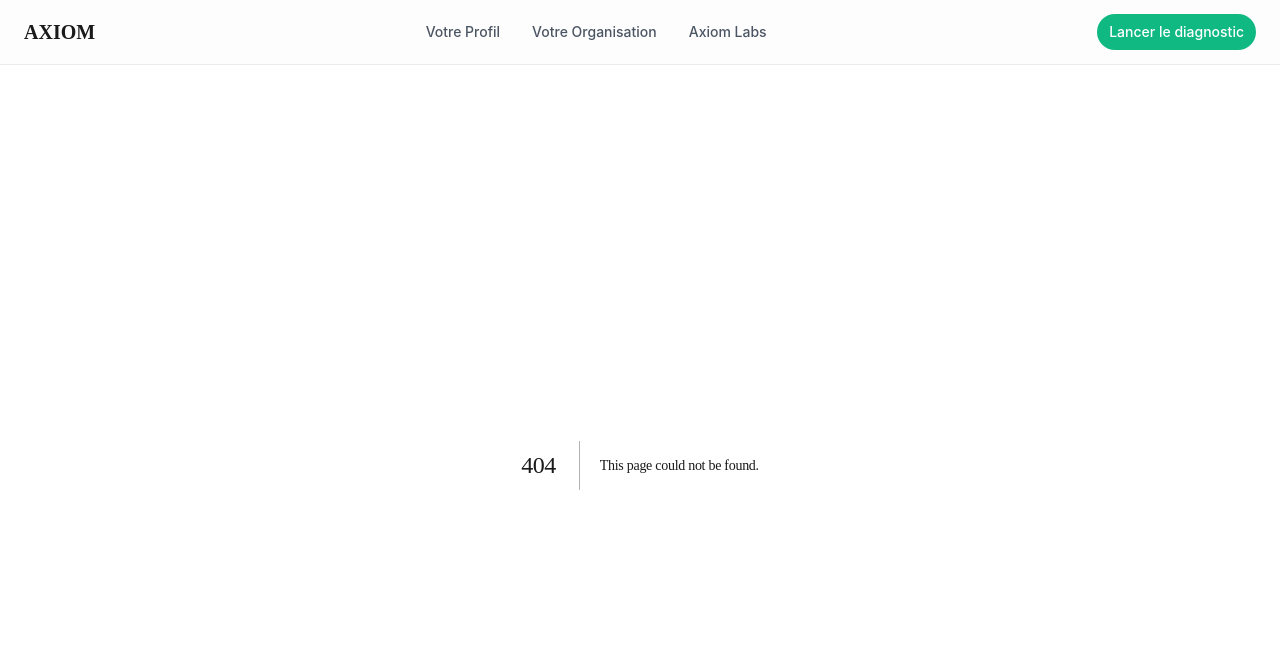
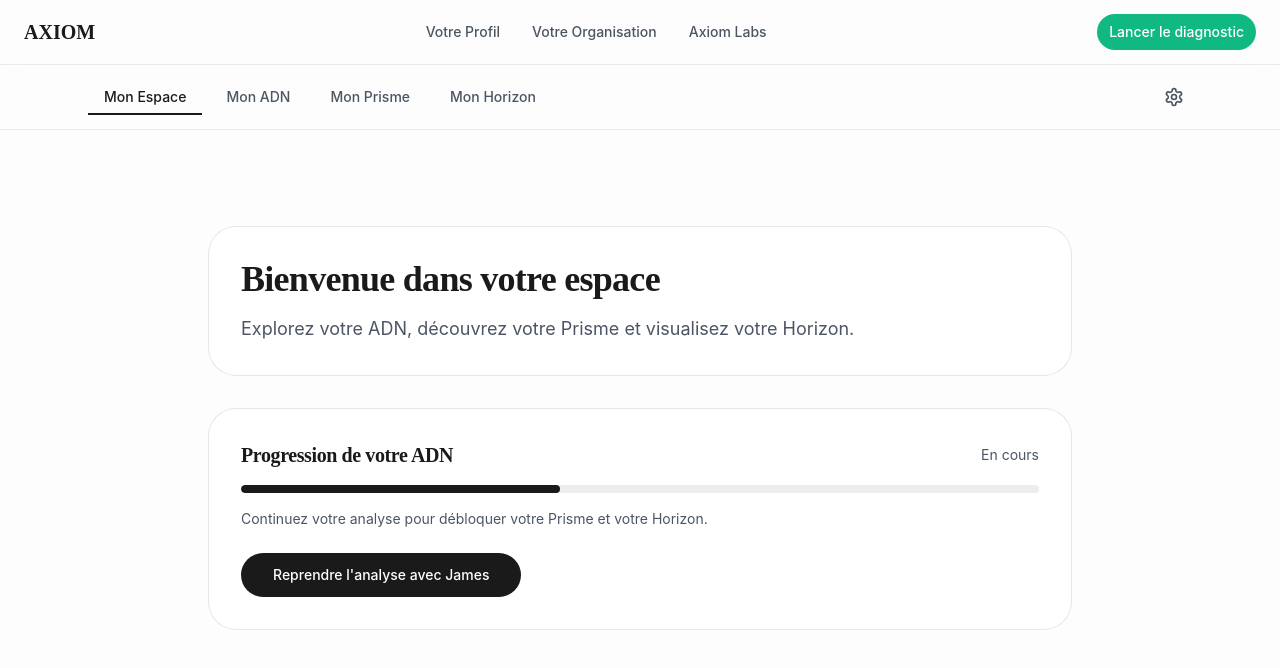
Before and after one commit to Yolesmans/james, a Next.js app: page /profil in a window 1280 px wide. Before the commit this address had no page. Shown: the top 668 px of the page. Built offline with nearby package versions, Linux system fonts and the light colour scheme.

Commit message:
fix(core): prevent route regressions and restore Organisation placeholder

```diff
--- a/app/globals.css
+++ b/app/globals.css
@@ -119,4 +119,13 @@
       ),
       #FDFDFD;
   }
+
+  .scrollbar-hide {
+    -ms-overflow-style: none;
+    scrollbar-width: none;
+  }
+
+  .scrollbar-hide::-webkit-scrollbar {
+    display: none;
+  }
 }
--- /dev/null
+++ b/app/organisation/page.tsx
@@ -0,0 +1,30 @@
+'use client'
+
+import BentoCard from '@/components/ui/BentoCard'
+
+export default function OrganisationPage() {
+  return (
+    <div className="min-h-screen bg-[#FDFDFD] pb-20">
+      <div className="container max-w-4xl mx-auto px-4 py-12 md:py-24">
+        <div className="space-y-8">
+          <div className="text-center space-y-4">
+            <h1 className="text-3xl md:text-4xl font-serif font-semibold text-[#1A1A1B]">
+              Espace Organisation
+            </h1>
+            <p className="text-lg text-[#4B5563] max-w-2xl mx-auto">
+              Cet espace sera bientôt configuré.
+            </p>
+          </div>
+
+          <BentoCard className="bg-white border-[rgba(26,26,27,0.1)]">
+            <div className="space-y-4">
+              <p className="text-[#4B5563]">
+                L'espace Organisation vous permettra de gérer votre entreprise et vos équipes.
+              </p>
+            </div>
+          </BentoCard>
+        </div>
+      </div>
+    </div>
+  )
+}
--- a/app/page.tsx
+++ b/app/page.tsx
@@ -68,7 +68,7 @@ export default function HomePage() {
       {/* Logo AXIOM - Position fixed en haut à gauche */}
       <div
         className={`fixed top-6 left-6 z-10 font-serif text-3xl md:text-4xl font-semibold text-[#1A1A1B] transition-all duration-[900ms] ease-out ${
-          mounted ? 'opacity-85 translate-y-0' : 'opacity-0 translate-y-3'
+          mounted ? 'opacity-85 translate-y-0' : 'opacity-85 translate-y-0'
         }`}
       >
         AXIOM
@@ -78,13 +78,13 @@ export default function HomePage() {
         {/* Manifeste - Phrase centrale */}
         <div
           className={`text-center mb-16 transition-all duration-[900ms] ease-out ${
-            mounted ? 'opacity-100 translate-y-0' : 'opacity-0 translate-y-3'
+            mounted ? 'opacity-100 translate-y-0' : 'opacity-100 translate-y-0'
           }`}
           style={{ transitionDelay: '200ms' }}
         >
           <p className="font-serif font-semibold text-xl md:text-2xl text-[#1A1A1B] tracking-tight whitespace-pre-line">
-            {displayedText}
-            {(displayedText.length < firstPart.length ||
+            {displayedText || firstPart}
+            {((displayedText.length < firstPart.length && displayedText.length > 0) ||
               isPaused ||
               (displayedText.includes('\n') && displayedText.length < firstPart.length + 1 + secondPart.length)) && (
               <span className="animate-pulse">|</span>
@@ -95,7 +95,7 @@ export default function HomePage() {
         {/* Cartes - Votre Profil / Votre Organisation */}
         <div
           className={`grid md:grid-cols-2 gap-6 transition-all duration-[900ms] ease-out ${
-            mounted ? 'opacity-100 translate-y-0' : 'opacity-0 translate-y-3'
+            mounted ? 'opacity-100 translate-y-0' : 'opacity-100 translate-y-0'
           }`}
           style={{ transitionDelay: '400ms' }}
         >
--- a/app/profil/analyse/page.tsx
+++ b/app/profil/analyse/page.tsx
@@ -1,7 +1,6 @@
 'use client'
 
 import { useEffect, useState } from 'react'
-import { motion } from 'framer-motion'
 import { setAdnCompleted } from '@/lib/adn'
 import BentoCard from '@/components/ui/BentoCard'
 import { Button } from '@/components/ui/button'
@@ -24,7 +23,7 @@ export default function ProfilAnalysePage() {
         <div className="space-y-8">
           <div className="text-center space-y-4">
             <h1 className="text-3xl md:text-4xl font-serif font-semibold text-[#1A1A1B]">
-              Explorer votre ADN
+              Mon ADN
             </h1>
             <p className="text-lg text-[#4B5563] max-w-2xl mx-auto">
               James va analyser votre fonctionnement pour révéler votre Prisme.
@@ -53,18 +52,13 @@ export default function ProfilAnalysePage() {
 
       {/* Bandeau de confidentialité */}
       {mounted && (
-        <motion.div
-          initial={{ opacity: 0, y: 20 }}
-          animate={{ opacity: 1, y: 0 }}
-          transition={{ delay: 0.3, duration: 0.5, ease: 'easeOut' }}
-          className="fixed bottom-0 left-0 right-0 z-50 bg-white/80 backdrop-blur-sm border-t border-[rgba(26,26,27,0.1)] px-4 py-3"
-        >
+        <div className="fixed bottom-0 left-0 right-0 z-50 bg-white/80 backdrop-blur-sm border-t border-[rgba(26,26,27,0.1)] px-4 py-3">
           <div className="container max-w-4xl mx-auto">
             <p className="text-xs md:text-sm text-[#4B5563] text-center">
-              Vos données sont un sanctuaire. Cryptées, privées, jamais vendues. Vous gardez le contrôle total.
+              Axiom est un sanctuaire. Vos données sont cryptées, privées et jamais vendues. Vous restez maître de votre ADN.
             </p>
           </div>
-        </motion.div>
+        </div>
       )}
     </div>
   )
--- a/app/profil/futur/page.tsx
+++ b/app/profil/futur/page.tsx
@@ -25,16 +25,20 @@ export default function ProfilFuturPage() {
     return <LockedPlaceholder />
   }
 
-  // Si l'ADN est complété, afficher le contenu (placeholder minimal pour l'instant)
+  // Si l'ADN est complété, afficher le contenu
   return (
-    <div className="min-h-screen flex items-center justify-center bg-[#FDFDFD] px-4">
-      <div className="text-center max-w-2xl">
-        <h1 className="text-3xl md:text-4xl font-serif font-semibold text-[#1A1A1B] mb-4">
-          Votre futur
-        </h1>
-        <p className="text-lg text-[#4B5563]">
-          Contenu à venir
-        </p>
+    <div className="min-h-screen bg-[#FDFDFD] pb-20">
+      <div className="container max-w-4xl mx-auto px-4 py-12 md:py-24">
+        <div className="flex items-center justify-center min-h-[60vh]">
+          <div className="text-center max-w-2xl space-y-4">
+            <h1 className="text-3xl md:text-4xl font-serif font-semibold text-[#1A1A1B]">
+              Mon Horizon
+            </h1>
+            <p className="text-lg text-[#4B5563]">
+              James identifie actuellement les écosystèmes qui résonnent avec votre fréquence.
+            </p>
+          </div>
+        </div>
       </div>
     </div>
   )
--- /dev/null
+++ b/app/profil/layout.tsx
@@ -0,0 +1,73 @@
+'use client'
+
+import { usePathname } from 'next/navigation'
+import Link from 'next/link'
+import { Settings } from 'lucide-react'
+import { cn } from '@/lib/utils'
+
+const navItems = [
+  { label: 'Mon Espace', href: '/profil' },
+  { label: 'Mon ADN', href: '/profil/analyse' },
+  { label: 'Mon Prisme', href: '/profil/resultats' },
+  { label: 'Mon Horizon', href: '/profil/futur' },
+]
+
+export default function ProfilLayout({
+  children,
+}: {
+  children: React.ReactNode
+}) {
+  const pathname = usePathname()
+
+  return (
+    <div className="min-h-screen bg-[#FDFDFD]">
+      {/* Header Navigation */}
+      <header className="sticky top-0 z-40 w-full border-b border-[rgba(26,26,27,0.08)] bg-[rgba(253,253,253,0.75)] backdrop-blur-[12px]">
+        <div className="container max-w-6xl mx-auto px-4 md:px-6">
+          <nav className="flex items-center justify-between h-16">
+            {/* Navigation Tabs */}
+            <div className="flex items-center space-x-1 md:space-x-2 overflow-x-auto scrollbar-hide">
+              {navItems.map((item) => {
+                const isActive = pathname === item.href
+                return (
+                  <Link
+                    key={item.href}
+                    href={item.href}
+                    className={cn(
+                      'relative px-4 py-2 text-sm font-medium transition-colors duration-200 whitespace-nowrap',
+                      isActive
+                        ? 'text-[#1A1A1B]'
+                        : 'text-[#4B5563] hover:text-[#1A1A1B]'
+                    )}
+                  >
+                    {item.label}
+                    {isActive && (
+                      <div className="absolute bottom-0 left-0 right-0 h-0.5 bg-[#1A1A1B]" />
+                    )}
+                  </Link>
+                )
+              })}
+            </div>
+
+            {/* Settings Icon */}
+            <Link
+              href="/profil/settings"
+              className={cn(
+                'p-2 rounded-lg transition-colors duration-200',
+                pathname === '/profil/settings'
+                  ? 'text-[#1A1A1B] bg-[rgba(26,26,27,0.05)]'
+                  : 'text-[#4B5563] hover:text-[#1A1A1B] hover:bg-[rgba(26,26,27,0.05)]'
+              )}
+              aria-label="Paramètres"
+            >
+              <Settings className="h-5 w-5" />
+            </Link>
+          </nav>
+        </div>
+      </header>
+
+      {/* Page Content */}
+      {children}
+    </div>
+  )
+}
--- /dev/null
+++ b/app/profil/page.tsx
@@ -0,0 +1,79 @@
+'use client'
+
+import { useEffect, useState } from 'react'
+import Link from 'next/link'
+import { getAdnCompleted } from '@/lib/adn'
+import BentoCard from '@/components/ui/BentoCard'
+import { Button } from '@/components/ui/button'
+
+export default function ProfilPage() {
+  const [mounted, setMounted] = useState(false)
+  const [adnCompleted, setAdnCompleted] = useState(false)
+
+  useEffect(() => {
+    setMounted(true)
+    setAdnCompleted(getAdnCompleted())
+  }, [])
+
+  return (
+    <div className="min-h-screen bg-[#FDFDFD] pb-20">
+      <div className="container max-w-4xl mx-auto px-4 py-12 md:py-24">
+        <div className="space-y-8">
+          {/* Carte de bienvenue */}
+          <BentoCard className="bg-white border-[rgba(26,26,27,0.1)]">
+            <div className="space-y-4">
+              <h1 className="text-3xl md:text-4xl font-serif font-semibold text-[#1A1A1B]">
+                Bienvenue dans votre espace
+              </h1>
+              <p className="text-lg text-[#4B5563]">
+                Explorez votre ADN, découvrez votre Prisme et visualisez votre Horizon.
+              </p>
+            </div>
+          </BentoCard>
+
+          {/* Widget de progression ADN */}
+          <BentoCard className="bg-white border-[rgba(26,26,27,0.1)]">
+            <div className="space-y-4">
+              <div className="flex items-center justify-between">
+                <h2 className="text-xl font-serif font-semibold text-[#1A1A1B]">
+                  Progression de votre ADN
+                </h2>
+                <span className="text-sm text-[#4B5563]">
+                  {adnCompleted ? 'Complété' : 'En cours'}
+                </span>
+              </div>
+
+              {/* Barre de progression */}
+              <div className="w-full h-2 bg-[rgba(26,26,27,0.08)] rounded-full overflow-hidden">
+                <div
+                  className="h-full bg-[#1A1A1B] rounded-full transition-all duration-800 ease-out"
+                  style={{ width: mounted ? (adnCompleted ? '100%' : '40%') : '0%' }}
+                />
+              </div>
+
+              <p className="text-sm text-[#4B5563]">
+                {adnCompleted
+                  ? 'Votre ADN est complété. Vous pouvez maintenant accéder à votre Prisme et votre Horizon.'
+                  : 'Continuez votre analyse pour débloquer votre Prisme et votre Horizon.'}
+              </p>
+
+              {!adnCompleted && (
+                <div className="pt-2">
+                  <Button
+                    asChild
+                    size="lg"
+                    className="bg-[#1A1A1B] hover:bg-[#1A1A1B]/90 text-white font-medium"
+                  >
+                    <Link href="/profil/analyse">
+                      Reprendre l'analyse avec James
+                    </Link>
+                  </Button>
+                </div>
+              )}
+            </div>
+          </BentoCard>
+        </div>
+      </div>
+    </div>
+  )
+}
--- a/app/profil/resultats/page.tsx
+++ b/app/profil/resultats/page.tsx
@@ -3,6 +3,7 @@
 import { useEffect, useState } from 'react'
 import { getAdnCompleted } from '@/lib/adn'
 import LockedPlaceholder from '@/components/profil/LockedPlaceholder'
+import BentoCard from '@/components/ui/BentoCard'
 
 export default function ProfilResultatsPage() {
   const [adnCompleted, setAdnCompleted] = useState<boolean | null>(null)
@@ -25,16 +26,39 @@ export default function ProfilResultatsPage() {
     return <LockedPlaceholder />
   }
 
-  // Si l'ADN est complété, afficher le contenu (placeholder minimal pour l'instant)
+  // Si l'ADN est complété, afficher le contenu avec BentoGrid
   return (
-    <div className="min-h-screen flex items-center justify-center bg-[#FDFDFD] px-4">
-      <div className="text-center max-w-2xl">
-        <h1 className="text-3xl md:text-4xl font-serif font-semibold text-[#1A1A1B] mb-4">
-          Vos résultats
-        </h1>
-        <p className="text-lg text-[#4B5563]">
-          Contenu à venir
-        </p>
+    <div className="min-h-screen bg-[#FDFDFD] pb-20">
+      <div className="container max-w-6xl mx-auto px-4 py-12 md:py-24">
+        <div className="space-y-12">
+          <div className="text-center space-y-4">
+            <h1 className="text-3xl md:text-4xl font-serif font-semibold text-[#1A1A1B]">
+              Mon Prisme
+            </h1>
+            <p className="text-lg text-[#4B5563] max-w-2xl mx-auto">
+              Découvrez les dimensions de votre profil révélées par James.
+            </p>
+          </div>
+
+          {/* Bento Grid avec placeholders pour data-viz */}
+          <div className="grid md:grid-cols-2 lg:grid-cols-3 gap-6">
+            {[1, 2, 3, 4, 5, 6].map((item) => (
+              <BentoCard key={item} className="bg-white border-[rgba(26,26,27,0.1)] min-h-[200px]">
+                <div className="space-y-4">
+                  <div className="h-32 bg-[rgba(26,26,27,0.05)] rounded-lg flex items-center justify-center">
+                    <span className="text-sm text-[#4B5563]">Data-viz placeholder</span>
+                  </div>
+                  <h3 className="text-lg font-serif font-semibold text-[#1A1A1B]">
+                    Dimension {item}
+                  </h3>
+                  <p className="text-sm text-[#4B5563]">
+                    Visualisation à venir
+                  </p>
+                </div>
+              </BentoCard>
+            ))}
+          </div>
+        </div>
       </div>
     </div>
   )
--- /dev/null
+++ b/app/profil/settings/page.tsx
@@ -0,0 +1,37 @@
+'use client'
+
+import { useEffect, useState } from 'react'
+import BentoCard from '@/components/ui/BentoCard'
+
+export default function ProfilSettingsPage() {
+  const [mounted, setMounted] = useState(false)
+
+  useEffect(() => {
+    setMounted(true)
+  }, [])
+
+  return (
+    <div className="min-h-screen bg-[#FDFDFD] pb-20">
+      <div className="container max-w-4xl mx-auto px-4 py-12 md:py-24">
+        <div className="space-y-8">
+          <div className="text-center space-y-4">
+            <h1 className="text-3xl md:text-4xl font-serif font-semibold text-[#1A1A1B]">
+              Paramètres
+            </h1>
+            <p className="text-lg text-[#4B5563] max-w-2xl mx-auto">
+              Gérez vos préférences et vos données.
+            </p>
+          </div>
+
+          <BentoCard className="bg-white border-[rgba(26,26,27,0.1)]">
+            <div className="space-y-6">
+              <p className="text-[#4B5563]">
+                Les paramètres seront disponibles prochainement.
+              </p>
+            </div>
+          </BentoCard>
+        </div>
+      </div>
+    </div>
+  )
+}
```
